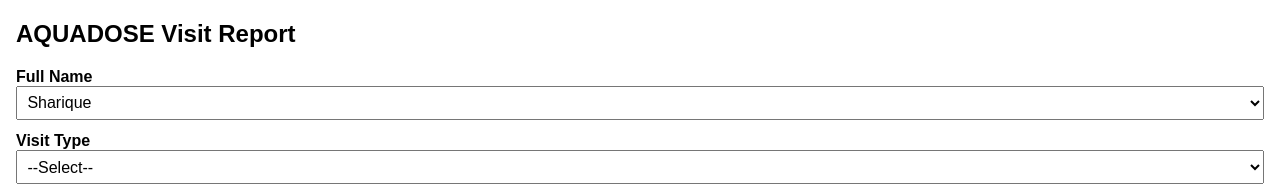
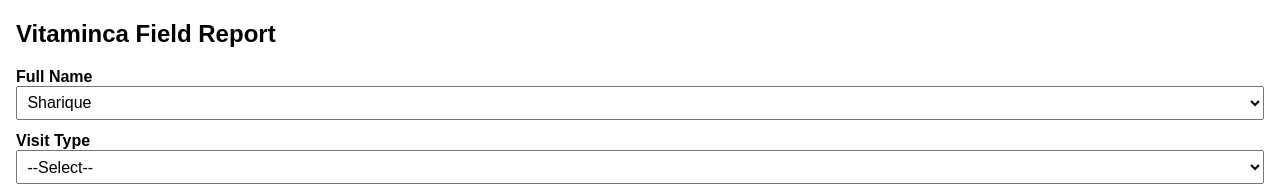
Before and after one commit to kero987/vitaminca-visit-form, a plain HTML site: page index.html in a window 1280 px wide. Shown: the top 186 px of the page. Drawn offline with Linux system fonts and the light colour scheme.

Commit message:
Updated title - removed AQUADOSE
Updated title - removed AQUADOSE

```diff
--- a/index.html
+++ b/index.html
@@ -16,7 +16,7 @@
   </style>
 </head>
 <body>
-  <h2>AQUADOSE Visit Report</h2>
+<h2>Vitaminca Field Report</h2>
   <form id="visitForm">
     <label for="repName">Full Name</label>
     <select id="repName" required>
```
